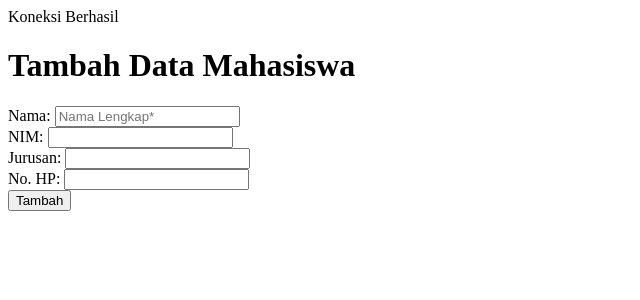
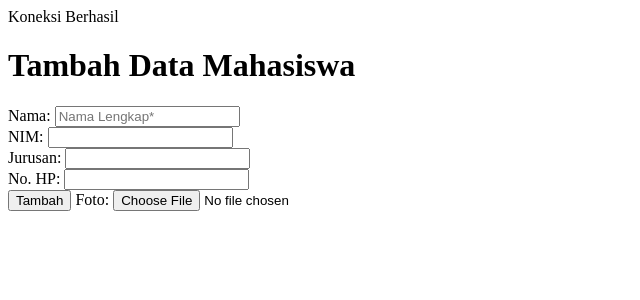
Before and after one commit to ratihkhotimahtus/webme, a PHP site: page /tambahdata.php in a window 1280 px wide. Shown: the top 300 px of the page, without its empty margins (0-640 px from the left). Run offline with PHP 8.4, Linux system fonts and the light colour scheme.

Commit message:
tambah form upload foto

```diff
--- a/function.php
+++ b/function.php
@@ -30,19 +30,28 @@
 
    function tambahmahasiswa($data)
    {
-        global $koneksi;
+    global $koneksi;
 
-        $nama = $data["nama"];
-        $nim = $data["nim"];
-        $jurusan = $data["jurusan"];
-        $nohp = $data["nohp"];
+    $nama = $data["nama"];
+    $nim = $data["nim"];
+    $jurusan = $data["jurusan"];
+    $nohp = $data["nohp"];
 
-        $query = "INSERT INTO mahasiswa VALUES ('', '', '$nama', '$nim', '$jurusan', '$nohp')";
+    // Handle upload foto
+    $namaFile = $_FILES['foto']['name'];
+    $tmpFile = $_FILES['foto']['tmp_name'];
+    $folder = 'images/';
+    $targetPath = $folder . $namaFile;
 
-        mysqli_query($koneksi,$query);
-
+    // Pindahkan file ke folder images/
+    if(move_uploaded_file($tmpFile, $targetPath)) {
+        // Simpan nama file ke DB
+        $query = "INSERT INTO mahasiswa VALUES ('', '$namaFile', '$nama', '$nim', '$jurusan', '$nohp')";
+        mysqli_query($koneksi, $query);
         return mysqli_affected_rows($koneksi);
-
+    } else {
+        return 0; // gagal upload
+    }
    }
 
    function hapusdata($id)
--- a/tambahdata.php
+++ b/tambahdata.php
@@ -40,7 +40,7 @@
 </head>
 <body>
     <h1>Tambah Data Mahasiswa</h1>
-    <form action ="" method="post">
+    <form action="" method="post" enctype="multipart/form-data">
         <label for ="name"> Nama:</label>
         <input type="text" name="nama" id="nama" placeholder = "Nama Lengkap*" required/> <br>
         <label for ="nim"> NIM:</label>
@@ -50,6 +50,8 @@
         <label for ="nohp"> No. HP:</label>
         <input type="text" name="nohp" id="nohp" required/> <br>
         <button type = "submit" name="submit"> Tambah </button>
+        <label for="foto">Foto:</label>
+        <input type="file" name="foto" id="foto" required><br><br>
     </form>
 </body>
 </html>
```
Also changed, not shown: images/boy.jpg (added).
